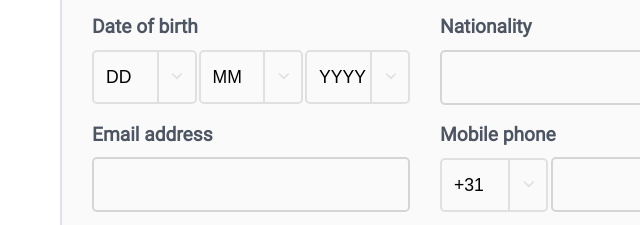
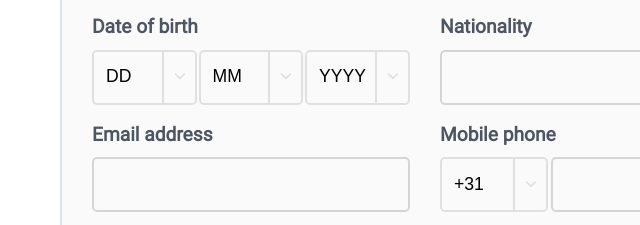
Before and after one commit to mr-sychevskyi/Bootstrap-4_task-2, a website: page src/index.html in a window 1280 px wide. Shown: the part 725-950 px from the top of the page, 25-665 px from the left. Drawn offline with nearby package versions, Linux system fonts and the light colour scheme.

Commit message:
Fix <select> for date field

```diff
--- a/src/index.html
+++ b/src/index.html
@@ -222,41 +222,41 @@
 											</div>
 										</div>
 
-										<div class="col-sm-6">
+										<div class="col-md-6">
 											<div class="form-group">
 
 												<label class="title-secondary" for="date-select">Date of birth</label>
 
-												<div class="date-wrap">
-													<div class="select-wrapper select-date">
-														<select class="select-date__day">
-															<option value='1'>DD</option>
-															<option value='2'>01</option>
-															<option value='3'>02</option>
-															<option value='4'>03</option>
+												<div class="date-select__wrap">
+													<div class="select-wrapper">
+														<select class="date-select__day">
+															<option selected disabled value="">DD</option>
+															<option value='1'>01</option>
+															<option value='2'>02</option>
+															<option value='3'>03</option>
 														</select>
 													</div>
-													<div class="select-wrapper select-date">
-														<select class="select-date__month">
-															<option value='1'>MM</option>
-															<option value='2'>Januar</option>
-															<option value='3'>Februar</option>
-															<option value='4'>March</option>
+													<div class="select-wrapper">
+														<select class="date-select__month">
+															<option selected disabled value="">MM</option>
+															<option value='1'>01</option>
+															<option value='2'>02</option>
+															<option value='3'>03</option>
 														</select>
 													</div>
-													<div class="select-wrapper select-date">
-														<select class="select-date__year">
-															<option value='1'>YYYY</option>
-															<option value='2'>2017</option>
-															<option value='3'>2016</option>
-															<option value='4'>2015</option>
+													<div class="select-wrapper">
+														<select class="date-select__year">
+															<option selected disabled value="">YYYY</option>
+															<option value='1'>2017</option>
+															<option value='2'>2016</option>
+															<option value='3'>2015</option>
 														</select>
 													</div>
 												</div>
 
 											</div>
 										</div>
-										<div class="col-sm-6">
+										<div class="col-md-6">
 											<div class="form-group">
 												<label class="title-secondary" for="nationality-input">Nationality</label>
 												<input class="form-control" id="nationality-input" name="nationality" type="text">
--- a/src/style/components/_media.scss
+++ b/src/style/components/_media.scss
@@ -23,6 +23,11 @@
 				}
 			}
 		}
+	}
+
+	.passengers-info {
+		select { padding-left: 0.25rem; }
+		.select-wrapper:after { width: 30px; }
 	}
 
 	.btn__control:last-child { padding: 15px; }
@@ -184,7 +189,23 @@
 
 
 
-@media only screen and (max-width: 375px) {
+@media only screen and (max-width: 420px) {
 	.progressbar__item { font-size: .6rem; }
-	.select-wrapper-sm select{ padding: .75rem 0.25rem; }
+
+	.passengers-info {
+		select {
+			padding-left: 0.25rem;
+			padding-right: 30px;
+			font-size: .9rem;
+			line-height: 1.5;
+		}
+
+		.select-wrapper-sm select {  padding-left: 0.25rem; }
+
+		.select-wrapper:after,
+		.select-wrapper-sm:after {
+			width: 28px;
+		}
+	}
 }
+}
--- a/src/style/layout/_main.scss
+++ b/src/style/layout/_main.scss
@@ -109,9 +109,10 @@
 		position: relative;
 
 		width: 100%;
-		padding: .75rem;
+		padding: .9rem .75rem;
 
 		font-size: 1.1rem;
+		line-height: 1.25;
 
 		background-color: transparent;
 		border: 2px solid #e0e0e0;
@@ -138,8 +139,8 @@
 		right: 0;
 
 		display: inline-block;
-		width: 40px;
-		height: 100%;
+		width: 35px;
+		height: 98%;
 
 		border-left: 2px solid #e0e0e0;
 		border-right: 2px solid transparent;
@@ -149,14 +150,12 @@
 	}
 
 
-	.date-wrap {
+	.date-select__wrap {
 		display: flex;
 		flex-direction: row;
 		justify-content: space-between;
 
-		.select-date {
-			width: 33%;
-		}
+		.select-wrapper { width: 33%; }
 	}
 }
 //  END --> PASSENGERS INFORMATION
```
Also changed, not shown: src/build/partials/_passengers-information.html, src/dist/main.css.
